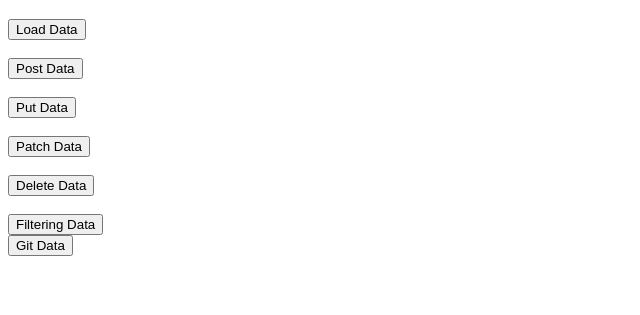
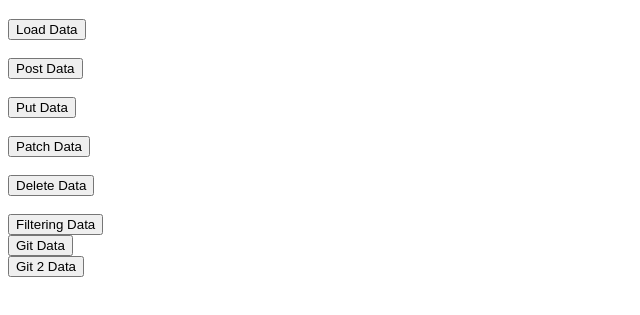
Before and after one commit to RaveenYasintha/afsd-html-basic, a plain HTML site: page fetch/index.html in a window 1280 px wide. Shown: the part 61-376 px from the top of the page, without its empty margins (0-640 px from the left). Drawn offline with Linux system fonts and the light colour scheme.

Commit message:
Add Git2  Button

```diff
--- a/fetch/index.html
+++ b/fetch/index.html
@@ -23,5 +23,8 @@
    <button onclick="filteringData()">Filtering Data</button>
 <br>
    <button onclick="filteringData()">Git Data</button>
+
+   <br>
+   <button onclick="filteringData()">Git 2 Data</button>
 </body>
 </html>
```
